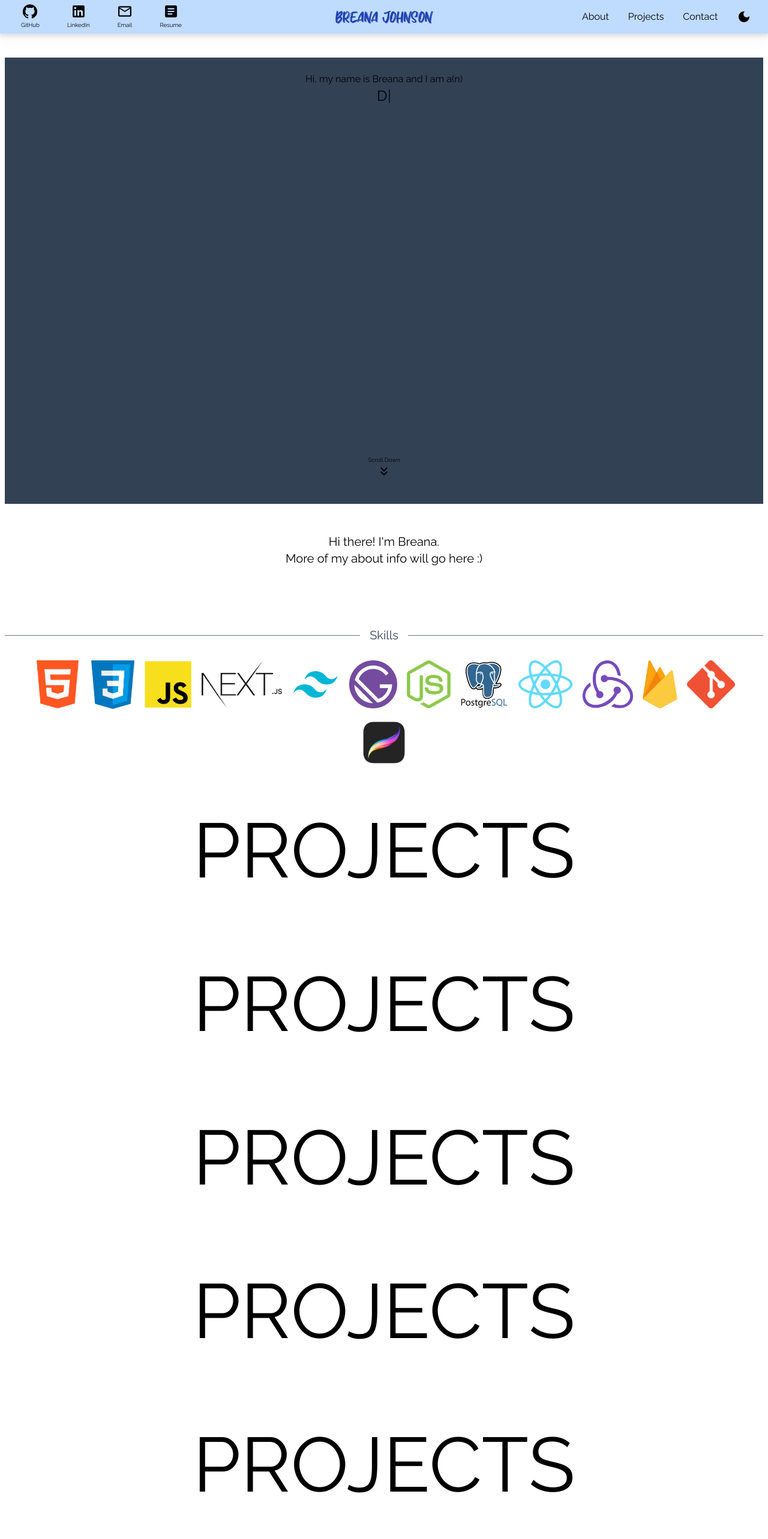
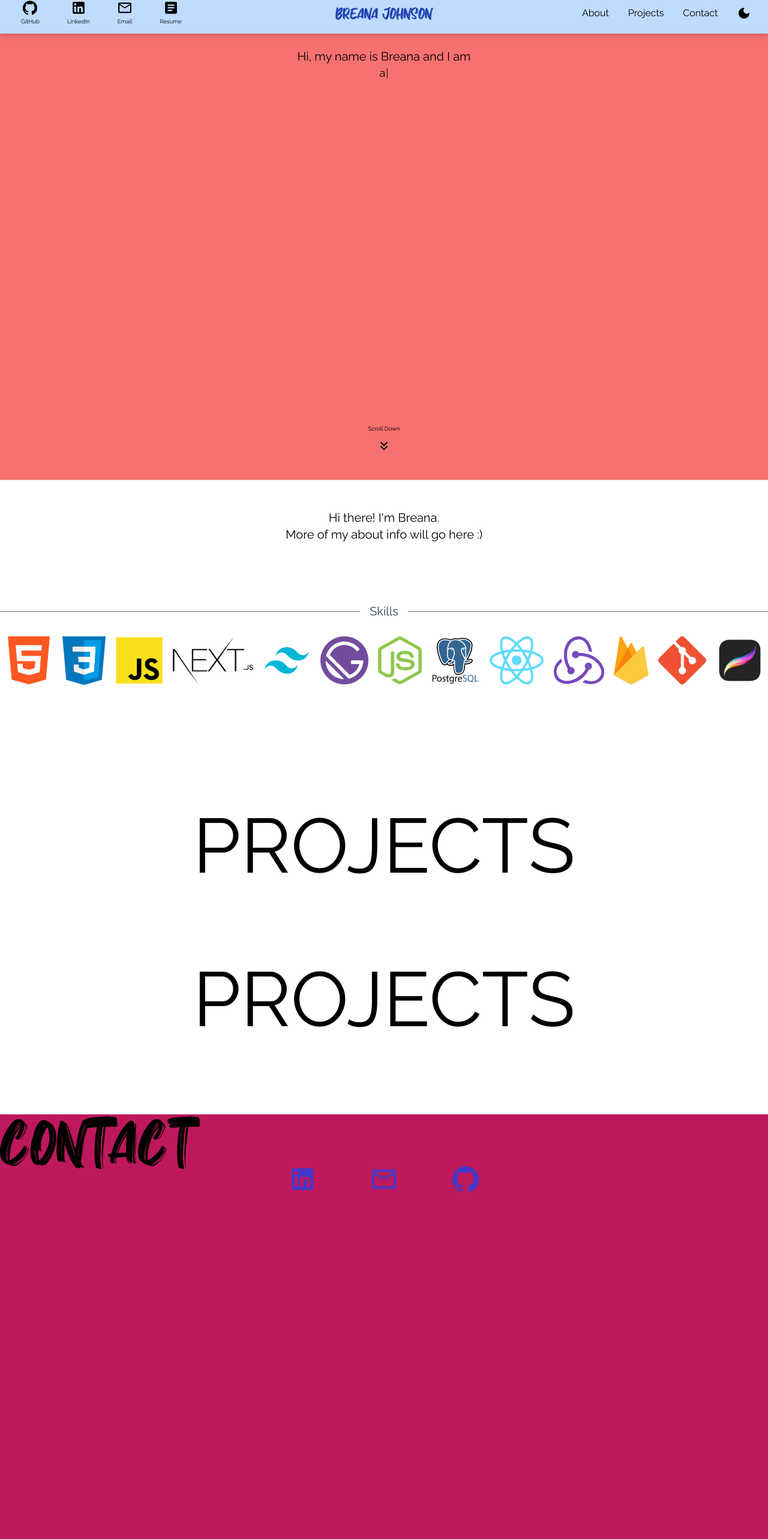
Before and after one commit to bjohnson122/placeholder, a Next.js app: page / in a window 1280 px wide. Shown: the top 2566 px of the page at 60% size. Built offline with nearby package versions, Linux system fonts and the light colour scheme.

Commit message:
added icons to contact page

```diff
--- /dev/null
+++ b/src/components/Contact.js
@@ -0,0 +1,25 @@
+import React from "react";
+import GitHub from "@mui/icons-material/GitHub";
+import LinkedIn from "@mui/icons-material/LinkedIn";
+import Article from "@mui/icons-material/Article";
+import MailOutline from "@mui/icons-material/MailOutline";
+
+// pt-[40vh] xl:scale-[5.0] xl:pt-[15vh] lg:scale-[3.5] lg:pt-[15vh] sm:scale-[2.5] space-x-5 sm:pt-32 xs:space-x-6 sm:space-x-8
+
+export default function Contact() {
+  return (
+    <div className="h-screen w-screen  bg-pink-700">
+      <div id="contact" className="text-8xl font-zidan top-0 left-0 ">
+        Contact
+        <div
+          className="flex bottom-0 right-0 justify-center scale-[2.0] space-x-11 z-50 text-indigo-700
+   "
+        >
+          <LinkedIn />
+          <MailOutline />
+          <GitHub />
+        </div>
+      </div>
+    </div>
+  );
+}
--- a/src/components/Hero.js
+++ b/src/components/Hero.js
@@ -7,25 +7,25 @@ export default function Hero() {
     const router = useRouter();
 
   return (
-    <div className=" bg-red-400 relative mt-6 pt-6 sm:bg-slate-700">
-      <div className="text-center h-[90vh] ">
-        <p className="mt-0">Hi, my name is Breana and I am a(n)</p>
+    <div className=" bg-red-400 relative pt-6 ">
+      <div className="text-center h-[90vh] text-xl">
+        <p className="mt-0">Hi, my name is Breana and I am</p>
         {/* typewriter */}
-        <div className="font-raleway text-center text-2xl">
+        <div className="font-raleway text-center text-lg">
           <Typewriter
             options={{ loop: true }}
             onInit={(typewriter) => {
               typewriter
-                .typeString("Developer")
+                .typeString("a developer.")
                 .pauseFor(1200)
-                .deleteChars(7)
-                .typeString("signer")
+                .deleteChars(8)
+                .typeString("signer.")
                 .pauseFor(1200)
                 .deleteAll()
-                .typeString("Artist")
+                .typeString("an artist.")
                 .pauseFor(1200)
                 .deleteAll()
-                .typeString("Wearer of many hats*")
+                .typeString("a wearer of many hats*")
                 .pauseFor(1200)
                 .deleteAll()
                 .start();
--- a/src/components/layout/Footer.js
+++ b/src/components/layout/Footer.js
@@ -3,7 +3,7 @@ import React from "react";
 
 function Footer() {
   return (
-    <footer className='text-center p-5 bottom-0 w-screen relative text-'>
+    <footer className='text-center p-5 bottom-0 w-screen relative'>
       © {new Date().getFullYear()} &middot; Built with Black Girl Magic by
       Breana J.
     </footer>
--- a/src/components/layout/Layout.js
+++ b/src/components/layout/Layout.js
@@ -9,7 +9,7 @@ function Layout({ children }) {
     <div className='font-raleway font-normal'>
       <Meta title="Designer and Developer" />
       <Navbar />
-      <main className="md:pt-[1rem] pt-[2rem] md:flex flex-col p-2">{children}</main>
+      <main className=" md:flex flex-col overflow-x-hidden">{children}</main>
       <Footer />
     </div>
   );
--- a/src/components/layout/Navbar.js
+++ b/src/components/layout/Navbar.js
@@ -83,7 +83,7 @@ function Navbar() {
     <div
       className={`fixed
       ${scrollDirection === "down" ? "md:-top-24" : "md:top-0"}
-      flex w-screen list-none p-3 h-14  bg-blue-200 drop-shadow-lg transition-all duration-500 items-center text-md md:sticky fixed z-50`}
+      flex w-screen list-none p-3 h-14 pt-0 bg-blue-200 drop-shadow-lg transition-all duration-500 items-center text-md md:sticky fixed z-50`}
     >
       {/* Left side of navbar w/ page links */}
       <span
--- a/src/pages/contact/Contact.js
+++ /dev/null
@@ -1,8 +0,0 @@
-import React from 'react'
-
-export default function Contact() {
-  return (
-    <div id='contact' className='text-left text-4xl relative'>
-      Contact ME!</div>
-  )
-}
--- a/src/pages/index.js
+++ b/src/pages/index.js
@@ -2,7 +2,7 @@ import Hero from "./hero/Hero";
 import Layout from "@/components/layout/Layout";
 import Projects from "./projects/Projects";
 import About from "./about/AboutSkills";
-import Contact from "./contact/Contact";
+import Contact from "../components/Contact";
 import Image from "next/image";
 
 export default function Home() {
--- a/src/pages/projects/Projects.js
+++ b/src/pages/projects/Projects.js
@@ -1,43 +1,13 @@
-import React from 'react'
+import React from "react";
 
 export default function Projects() {
   return (
-    <div id='projects' className='text-center text-9xl pt-12'>
+    <div id="projects" className="text-center text-9xl pt-12">
+      <br />
       <h1>PROJECTS</h1>
-      <br/>
+      <br />
       <h1>PROJECTS</h1>
-      <br/>
-      <h1>PROJECTS</h1>
-      <br/>
-      <h1>PROJECTS</h1>
-      <br/>
-      <h1>PROJECTS</h1>
-      <br/>
-      <h1>PROJECTS</h1>
-      <br/>
-      <h1>PROJECTS</h1>
-      <br/>
-      <h1>PROJECTS</h1>
-      <br/>
-      <h1>PROJECTS</h1>
-      <br/>
-      <h1>PROJECTS</h1>
-      <br/>
-      <h1>PROJECTS</h1>
-      <br/>
-      <h1>PROJECTS</h1>
-      <br/>
-      <h1>PROJECTS</h1>
-      <br/>
-      <h1>PROJECTS</h1>
-      <br/>
-      <h1>PROJECTS</h1>
-      <br/>
-      <h1>PROJECTS</h1>
-      <br/>
-
-
-
-      Projects</div>
-  )
+      <br />
+    </div>
+  );
 }
--- a/tailwind.config.js
+++ b/tailwind.config.js
@@ -26,6 +26,7 @@ module.exports = {
       '2xl': '1536px',
       // => @media (min-width: 1536px) { ... }
       },
+
     },
   },
   plugins: [],
```
